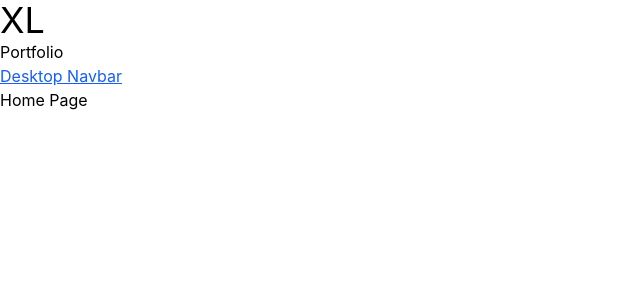
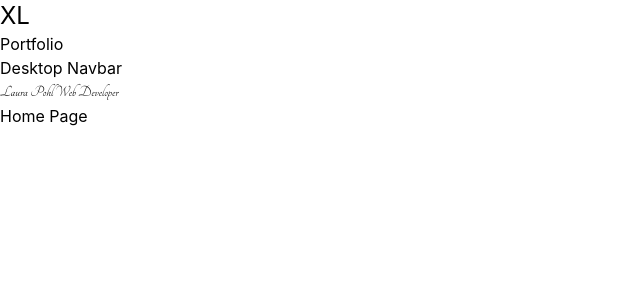
Before and after one commit to irishmaiden18/portfolio-2026, a React (Vite) app: page / in a window 1280 px wide. Shown: the top 300 px of the page, without its empty margins (0-640 px from the left). Built offline with nearby package versions, Linux system fonts and the light colour scheme.

Commit message:
added website header font

```diff
--- a/package.json
+++ b/package.json
@@ -10,6 +10,7 @@
     "preview": "vite preview"
   },
   "dependencies": {
+    "@fontsource/tangerine": "^5.2.8",
     "@tailwindcss/vite": "^4.3.0",
     "react": "^19.2.6",
     "react-dom": "^19.2.6",
--- a/src/components/DuringDevelopment.jsx
+++ b/src/components/DuringDevelopment.jsx
@@ -2,12 +2,12 @@
 const DuringDevelopment = () => {
     return(
         <>
-            <div className="block sm:hidden text-4xl">XS</div>
-            <div className="hidden sm:block md:hidden text-4xl">S</div>
-            <div className="hidden md:block lg:hidden text-4xl">M</div>
-            <div className="hidden lg:block xl:hidden text-4xl">L</div>
-            <div className="hidden xl:block 2xl:hidden text-4xl">XL</div>
-            <div className="hidden 2xl:block text-4xl">XXL</div>
+            <div className="block sm:hidden text-2xl">XS</div>
+            <div className="hidden sm:block md:hidden text-2xl">S</div>
+            <div className="hidden md:block lg:hidden text-2xl">M</div>
+            <div className="hidden lg:block xl:hidden text-2xl">L</div>
+            <div className="hidden xl:block 2xl:hidden text-2xl">XL</div>
+            <div className="hidden 2xl:block text-2xl">XXL</div>
             {/* Note: remove bootstrap immport from main.jsx, this file and uninstiall bootstrap with "npm uninstall bootstrap" */}
         </>
     )
--- a/src/components/Navbar/DesktopNav.jsx
+++ b/src/components/Navbar/DesktopNav.jsx
@@ -1,7 +1,8 @@
 const DesktopNav = () => {
   return (
     <>
-        <h2 className="underline text-blue-600">Desktop Navbar</h2>
+        <h2>Desktop Navbar</h2>
+        <h1 className="font-[tangerine]">Laura Pohl Web Developer</h1>
     </>
   )
 }
--- a/src/components/Navbar/HamburgerNav.jsx
+++ b/src/components/Navbar/HamburgerNav.jsx
@@ -2,6 +2,7 @@ const HamburgerNav = () => {
   return (
     <>
         <h2>Hamburger Navbar</h2>
+        <h1 className="font-[tangerine]">Laura Pohl Web Developer</h1>
     </>
   )
 }
--- a/src/index.css
+++ b/src/index.css
@@ -1 +1,5 @@
 @import "tailwindcss";
+
+@theme {
+    --font-tangerine: "Tangerine", cursive;
+}
--- a/src/main.jsx
+++ b/src/main.jsx
@@ -2,6 +2,10 @@ import { createRoot } from 'react-dom/client'
 import './index.css'
 import App from './App.jsx'
 import { BrowserRouter } from 'react-router'
+
+// header font import
+import "@fontsource/tangerine";
+import "@fontsource/tangerine/700.css";
 
 
 createRoot(document.getElementById('root')).render(
```
Also changed, not shown: public/burger_menu_icon.png (added), 1 other file (tests, documents, lock files or other folders).
